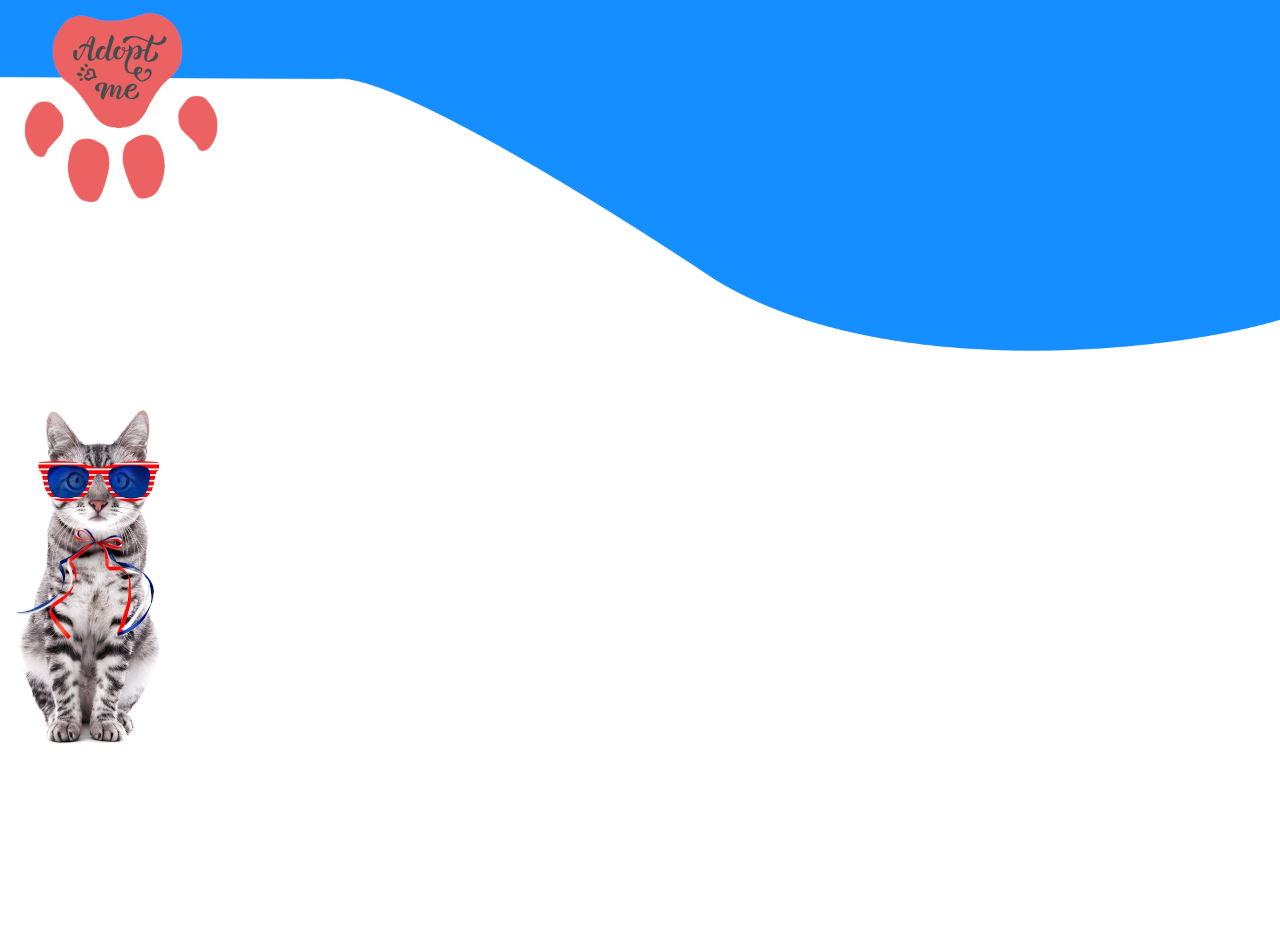
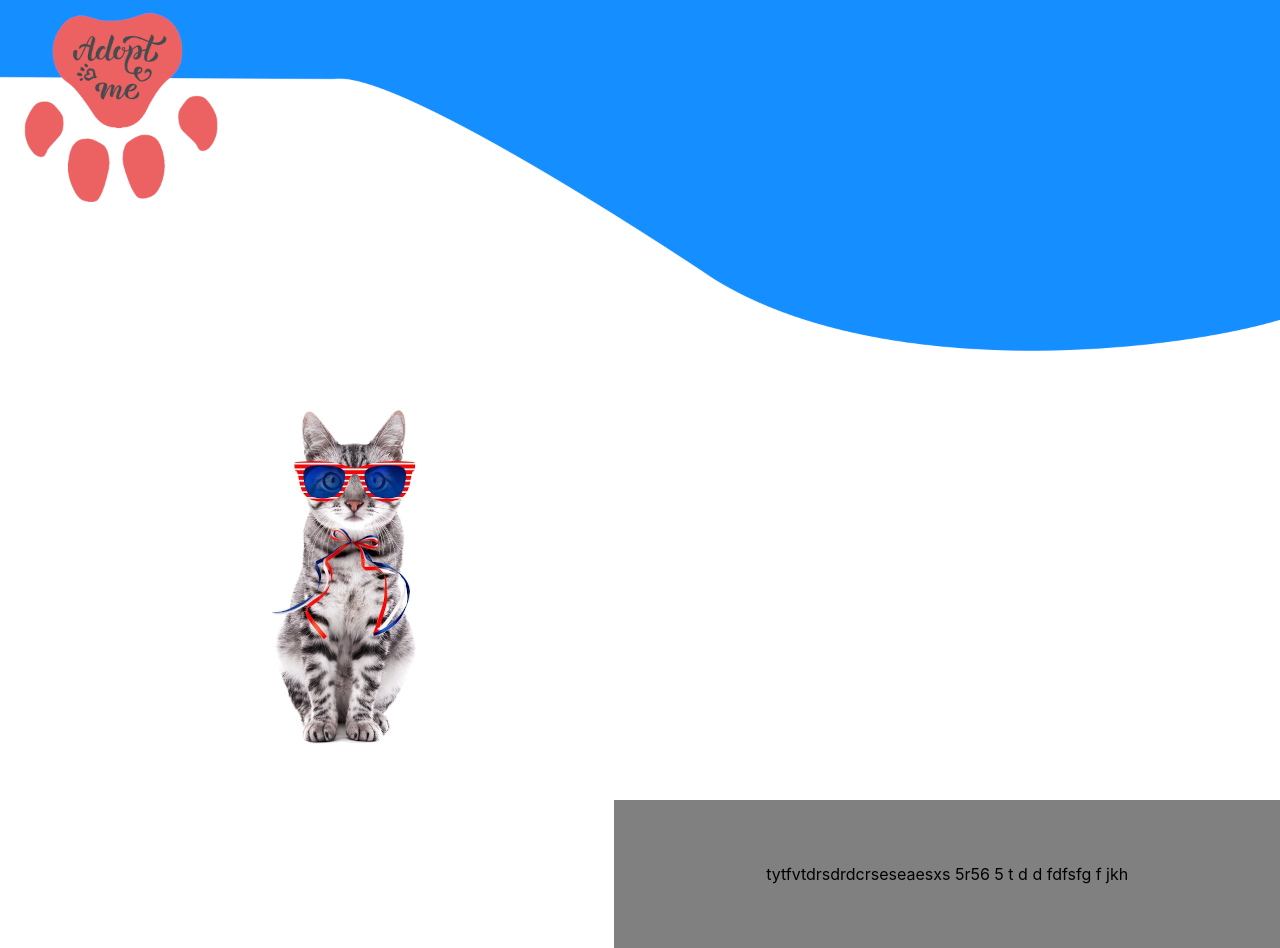
Before and after one commit to PaigeAndrews/national-parks-react, a React (Create React App) app: page / in a window 1280 px wide. Before the commit the page ends 800 px from the top, so only its background shows below. Built offline with nearby package versions, Linux system fonts and the light colour scheme.

Commit message:
working on Homepage Design

```diff
--- a/src/Components/Home.js
+++ b/src/Components/Home.js
@@ -10,7 +10,8 @@ function Home() {
       <div className="imageAdoptionDetailContainer">
         <div className="catHomeImageContainer">
           <div className="coolCatImage" />
-          </div>
+          <div className="adoptInfo">tytfvtdrsdrdcrseseaesxs 5r56 5   t d d fdfsfg f jkh</div>
+        </div>
       </div>
     </div>
   );
--- a/src/Styles/Home.css
+++ b/src/Styles/Home.css
@@ -1,6 +1,7 @@
-body{
+html body{
   overflow-y: scroll;
   overflow-x: hidden;
+  margin: 0;
 }
 
 body{
@@ -16,27 +17,54 @@ body{
 }
 
 .imageAdoptionDetailContainer{
-  display: inline;
+  /* width: 100%;
+  height: 50%;
+  bottom: 0px; */
+  display: flex;
+  flex-wrap: wrap;
+  position: absolute;
+  bottom: 0px;
+  /* float: left; */
 }
 
 .catHomeImageContainer{
-  width: 50%;
-  height: 50%;
-  position: absolute;
-  bottom: 0px;
-
+/*
+  float: bottom; */
+  width: 100vw;
+  height: 50vh;
+  /* background-color: red; */
+  /* bottom: 0px !important; */
 }
 
 .coolCatImage{
+  /* width: 50%;
+  height: 50%; */
+  width: 40%;
+  height: 100%;
+  /* position: relative; */
+  /* bottom: 0px; */
   background-image: url("../images/cool-cat.png");
-  width: 100%;
-  height: 100%;
+  /* width: 100%;
+  height: 100%; */
   background-repeat: no-repeat;
   /* z-index: 1000; */
+  float: left;
 }
+
+.adoptInfo{
+  background: grey;
+  width: 50%;
+  /* bottom: 0px; */
+  padding: 5% 1% 5% 1%;
+  float: right;
+}
+
 
 @media (min-width: 600px) and (orientation:landscape){
   body{
     background-image: url("../images/backgroundHomeLandscape.png");
   }
+  .coolCatImage{
+    margin-left: 20%;
+  }
 }
```
